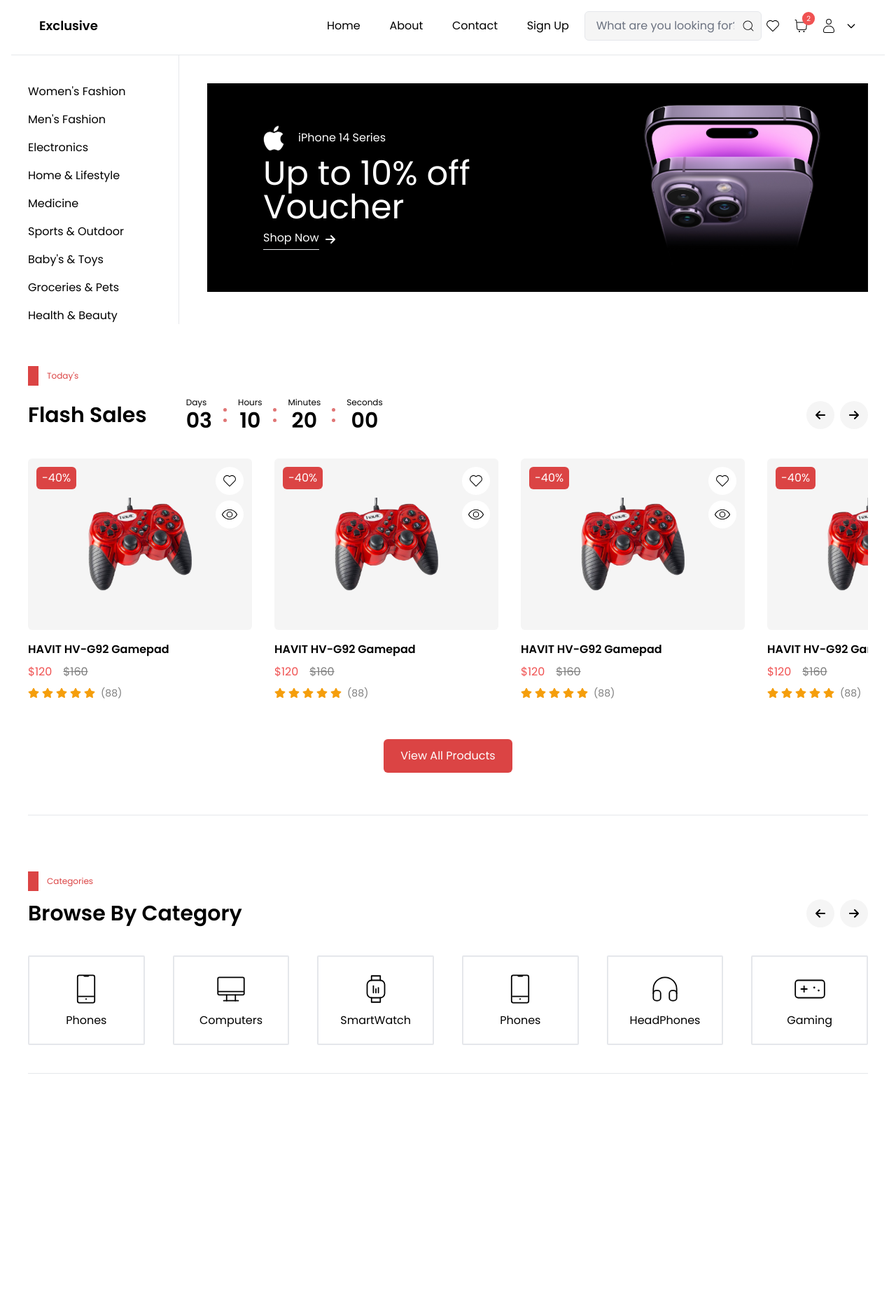
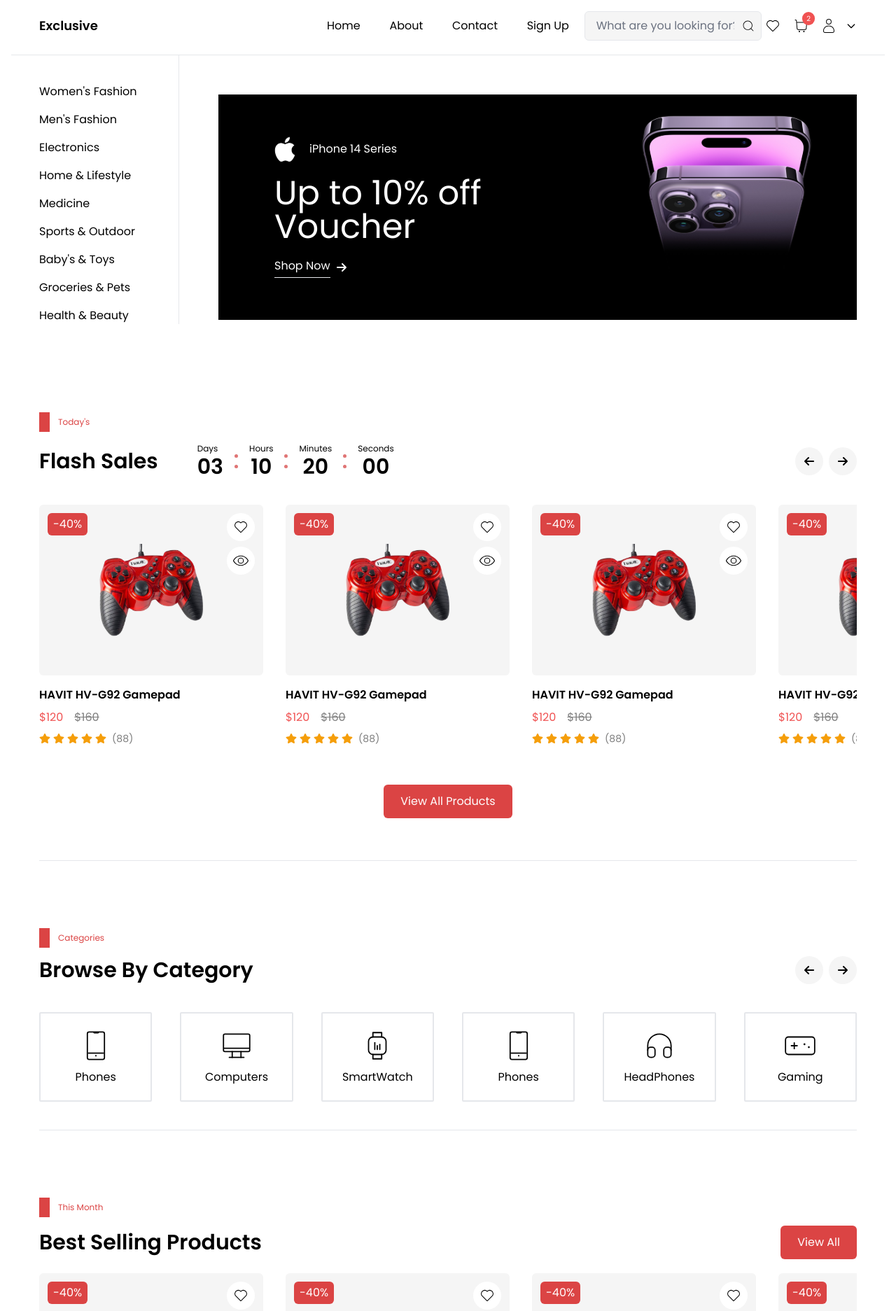
Before and after one commit to daniel-idowu-01/exclusive, a Next.js app: page / in a window 1280 px wide. Shown: the part 60-1933 px from the top of the page at 70% size. Before the commit the page ends 1634 px from the top, so only its background shows below. Built offline with nearby package versions, Linux system fonts and the light colour scheme.

Commit message:
added best selling section

```diff
--- /dev/null
+++ b/app/components/BestSelling.tsx
@@ -0,0 +1,36 @@
+import React from "react";
+import ProductComp from "./ProductComp";
+
+const BestSelling = () => {
+  return (
+    <main className="m-10 lg:m-14 md:py-10 border-b">
+      <p className="border-l-[15px] border-[#DB4444] text-[#DB4444] pl-3 py-1.5 text-xs">
+        This Month
+      </p>
+      <div className="flex flex-col md:flex-row justify-between mt-3">
+        <article className="flex flex-col md:flex-row md:items-center gap-3 md:gap-10">
+          <p className="text-2xl md:text-3xl font-semibold">
+            Best Selling Products
+          </p>
+        </article>
+
+        <article className="hidden md:flex items-center gap-2">
+          <button className="bg-[#DB4444] text-white px-6 py-3 rounded-md">
+            View All
+          </button>
+        </article>
+      </div>
+
+      <div className="scroll grid grid-cols-6 gap-[22rem] mt-5 overflow-x-scroll">
+        <ProductComp />
+        <ProductComp />
+        <ProductComp />
+        <ProductComp />
+        <ProductComp />
+        <ProductComp />
+      </div>
+    </main>
+  );
+};
+
+export default BestSelling;
--- a/app/components/BrowseByCategory.tsx
+++ b/app/components/BrowseByCategory.tsx
@@ -5,7 +5,7 @@
 
 const BrowseByCategory = () => {
   return (
-    <main className="m-10 md:py-10 border-b">
+    <main className="m-10 lg:m-14 md:py-10 border-b">
       <p className="border-l-[15px] border-[#DB4444] text-[#DB4444] pl-3 py-1.5 text-xs">
         Categories
       </p>
--- a/app/components/FlashSales.tsx
+++ b/app/components/FlashSales.tsx
@@ -5,7 +5,7 @@
 
 const FlashSales = () => {
   return (
-    <main className="m-10 md:py-5 border-b">
+    <main className="m-10 lg:m-14 md:py-5 border-b">
       {/* header */}
       <p className="border-l-[15px] border-[#DB4444] text-[#DB4444] pl-3 py-1.5 text-xs">
         Today's
--- a/app/components/Hero.tsx
+++ b/app/components/Hero.tsx
@@ -5,13 +5,13 @@
 const Hero = () => {
   return (
     <main className="flex flex-col-reverse md:flex-row">
-      <article className="hidden md:flex flex-col gap-4 border-r md:w-[30%] lg:w-[20%] px-10 pt-10 h-fit">
+      <article className="hidden md:flex flex-col gap-4 border-r md:w-[30%] lg:w-[20%] px-10 lg:px-14 pt-10 h-fit">
         {sidebarCategories.map((category, index) => (
           <p key={index}>{category.name}</p>
         ))}
       </article>
 
-      <article className="md:p-5 lg:p-10 pb-0 md:w-[70%] lg:w-[80%] h-full">
+      <article className="md:p-5 lg:p-14 pb-0 md:w-[70%] lg:w-[80%] h-full">
         <HeroComp />
       </article>
     </main>
--- a/app/components/HeroComp.tsx
+++ b/app/components/HeroComp.tsx
@@ -5,12 +5,14 @@
 const HeroComp = () => {
   return (
     <main className="flex flex-col md:flex-row justify-between bg-black text-white py-5">
-      <article className="flex flex-col gap-5 lg:gap-2 px-10 lg:px-20 py-10 m-auto">
+      <article className="flex flex-col gap-5 px-10 lg:px-20 py-10 m-auto">
         <div className="flex items-center gap-5">
           <Image src="/images/apple_logo.svg" alt="" width={30} height={30} />
           <p>iPhone 14 Series</p>
         </div>
-        <p className="md:text-3xl lg:text-5xl leading-snug">Up to 10% off Voucher</p>
+        <p className="text-3xl lg:text-5xl leading-snug">
+          Up to 10% off Voucher
+        </p>
         <div className="flex items-center w-fit gap-2">
           <p className="border-b pb-1">Shop Now</p>
           <FaArrowRight />
--- a/app/page.tsx
+++ b/app/page.tsx
@@ -1,6 +1,7 @@
 import Hero from "./components/Hero";
 import FlashSales from "./components/FlashSales";
 import BrowseByCategory from "./components/BrowseByCategory";
+import BestSelling from "./components/BestSelling";
 
 export default function Home() {
   return (
@@ -8,6 +9,7 @@
       <Hero />
       <FlashSales />
       <BrowseByCategory />
+      <BestSelling />
     </main>
   );
 }
```
Also changed, not shown: public/images/speaker.svg (added).
